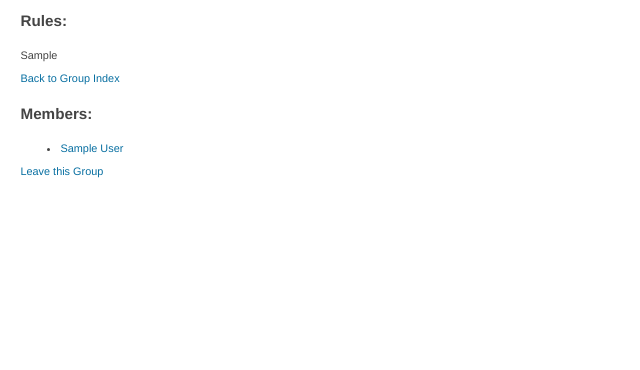
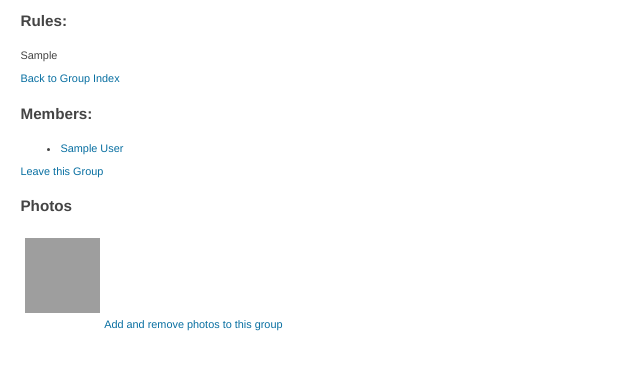
Before and after one commit to remig/brickr, a Flask app: page /groups/#/ in a window 1280 px wide. Shown: the part 210-580 px from the top of the page, without its empty margins (0-640 px from the left). Run offline with Flask 2, Linux system fonts and the light colour scheme; the visitor is signed in with stand-in values (Sample User, id 1); tables that the repository leaves empty hold one stand-in row (values such as "Sample post"); parts of the project's set-up code (start-up, migrations or seed data) failed here and were passed over; some libraries are stand-ins or nearby versions; grey boxes are pictures that could not be loaded.

Commit message:
Add & remove photos from a group.
Draw a list of all photos in a group on the group's lading page.  Add
some terrible but functional UI to add & remove photos from a group
you're a member of.  Fix the 'Also in' section on the photo page.

```diff
--- a/app/groups/views.py
+++ b/app/groups/views.py
@@ -1,33 +1,47 @@
-import flask
-
+from flask import *
 from app import app, db, breakpoint, strip
 from app.models import *
 
 from app.users.decorators import requires_login
 
-mod = flask.Blueprint('groups', __name__, url_prefix = '/groups')
+mod = Blueprint('groups', __name__, url_prefix = '/groups')
 
 @mod.route('/')
 def root():
-    return flask.render_template('groups/group_index.html', groups = Group)
+    return render_template('groups/group_index.html', groups = Group)
 
 @mod.route('/<groupURL>/')
-def one_group(groupURL):
+def group(groupURL):
     group = Group.query.filter_by(url_name = groupURL).first()
-    return flask.render_template('groups/group.html', group = group)
+    return render_template('groups/group.html', group = group)
+
+@mod.route('/<groupURL>/add_photos/', methods = ['GET', 'POST'])
+@requires_login
+def add_photos(groupURL):
+    group = Group.query.filter_by(url_name = groupURL).first()
+    if request.method == 'POST' and group:
+        doAdd = request.form.get('action') == 'add'
+        for photo in [Photo.query.get(p) for p in request.form.keys() if p != 'action']:
+            if doAdd and photo not in group.photos:
+                group.photos.append(photo)
+            elif not doAdd and photo in group.photos:
+                group.photos.remove(photo)
+        db.session.commit()
+        return redirect(url_for('groups.group', groupURL = groupURL))
+    return render_template('groups/add_photo.html', group = group)
 
 @mod.route('/_leaveOrJoinGroup/', methods = ['POST'])
 @requires_login
 def leaveOrJoinGroup():
-    if flask.request.method == 'POST':
-        user = User.query.get(flask.request.form.get('userID'))
-        group = Group.query.get(flask.request.form.get('groupID'))
-        action = flask.request.form.get('action')
+    if request.method == 'POST':
+        user = User.query.get(request.form.get('userID'))
+        group = Group.query.get(request.form.get('groupID'))
+        action = request.form.get('action')
         if user and group:
             if action == 'join':
                 group.members.append(user)
             elif action == 'leave' and user in group.members:
                 group.members.remove(user)
             db.session.commit()
-        return flask.jsonify(result = True)
-    return flask.jsonify(result = False)
+        return jsonify(result = True)
+    return jsonify(result = False)
--- a/app/templates/groups/group.html
+++ b/app/templates/groups/group.html
@@ -28,5 +28,21 @@
             <a href="javascript:leaveOrJoinGroup('join', '{{ group.name }}', {{ group.id }}, {{ g.user.id }});">Join this Group</a>
         {% endif %}
     {% endif %}
+    <div>
+        <h4>Photos</h4>
+        <ul id="photo-stream">
+        {% for photo in group.photos %}
+            <li>
+                <div class="thumb"><a href="{{ url_for('photos.photo', username = photo.user.name, photoID = photo.id) }}">
+                    <img width="200" src="{{ url_for('binary_photo', filename = photo.filename()) }}" alt="{{ photo.filename }}">
+                </a></div>
+            </li>
+        {% endfor %}
+        </ul>
+    </div>
+    <br /><br /><br /><br /><br /><br /><br />
+    {% if g.user in group.members %}
+        <a href="{{ url_for('groups.add_photos', groupURL = group.url_name) }}">Add and remove photos to this group</a>
+    {% endif %}
 </div>
 {% endblock %}
--- a/app/templates/groups/group_index.html
+++ b/app/templates/groups/group_index.html
@@ -16,7 +16,7 @@
     <h3>All available groups:</h3>
     <ul>
         {% for group in groups.query.all() %}
-            <li><a href="{{ url_for('groups.one_group', groupURL = group.url_name) }}">{{ group.name }}</a> - <span>{{ group.members.count() }} members</span></li>
+            <li><a href="{{ url_for('groups.group', groupURL = group.url_name) }}">{{ group.name }}</a> - <span>{{ group.members.count() }} members | {{ group.photos.count() }} photos | created <span class="convert-time">{{ group.creation_time }},LL</span></span></li>
         {% endfor %}
     </ul>
 </div>
--- a/app/templates/photos/stream.html
+++ b/app/templates/photos/stream.html
@@ -45,7 +45,7 @@
         {% if user and g.user %}
             <div id="actions">
             {% if user.name == g.user.name %}
-                <a href="{{ url_for('photos.upload') }}">Upload new Photos</a>
+                <a href="{{ url_for('photos.upload') }}"><input type="submit" value="Upload new Photos" class="button green" /></a>
             {% else %}
                 <p>{% if g.user.isUserInContactList(user) %}
                     {{ user.name }} is a Contact. <input type="submit" value="Remove" onclick="removeContact({{ user.id }}, '{{ user.name }}');" id="remove-contact"></input>
```
Also changed, not shown: app/templates/groups/add_photo.html (added, +52 -0 lines), app/templates/photos/photo.html (+6 -3 lines), app/static/js/main.js (line endings or trailing spaces), 1 other file.
